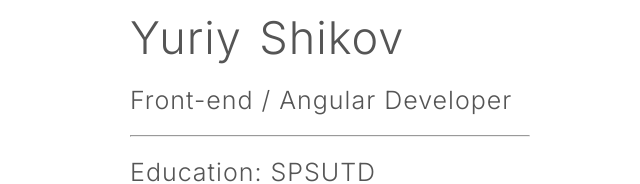
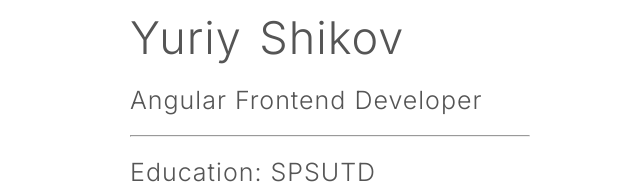
Before and after one commit to Yurash04/CV, a plain HTML site: page index.html in a window 1280 px wide. Shown: the top 184 px of the page, without its empty margins (310-950 px from the left). Drawn offline with nearby package versions, Linux system fonts and the light colour scheme.

Commit message:
Update index.html

```diff
--- a/index.html
+++ b/index.html
@@ -19,7 +19,7 @@
     <body>
         <header>
             <h1 class="main-header">Yuriy Shikov</h1>
-            <h2 class="secondary-header">Front-end / Angular Developer </h2>
+            <h2 class="secondary-header">Angular Frontend Developer</h2>
             <hr>
         </header>
         <!-- <div class="my-photo">
```
